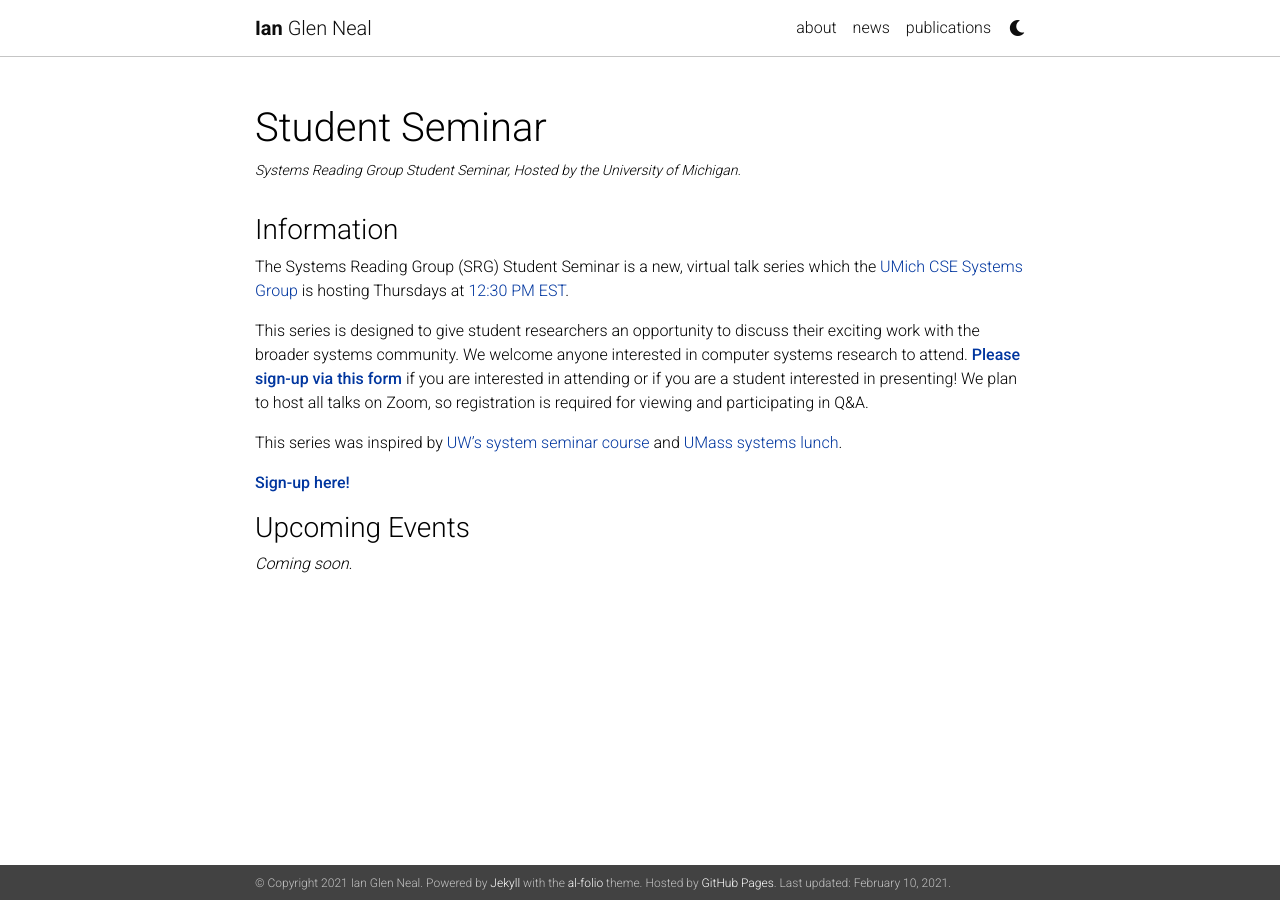
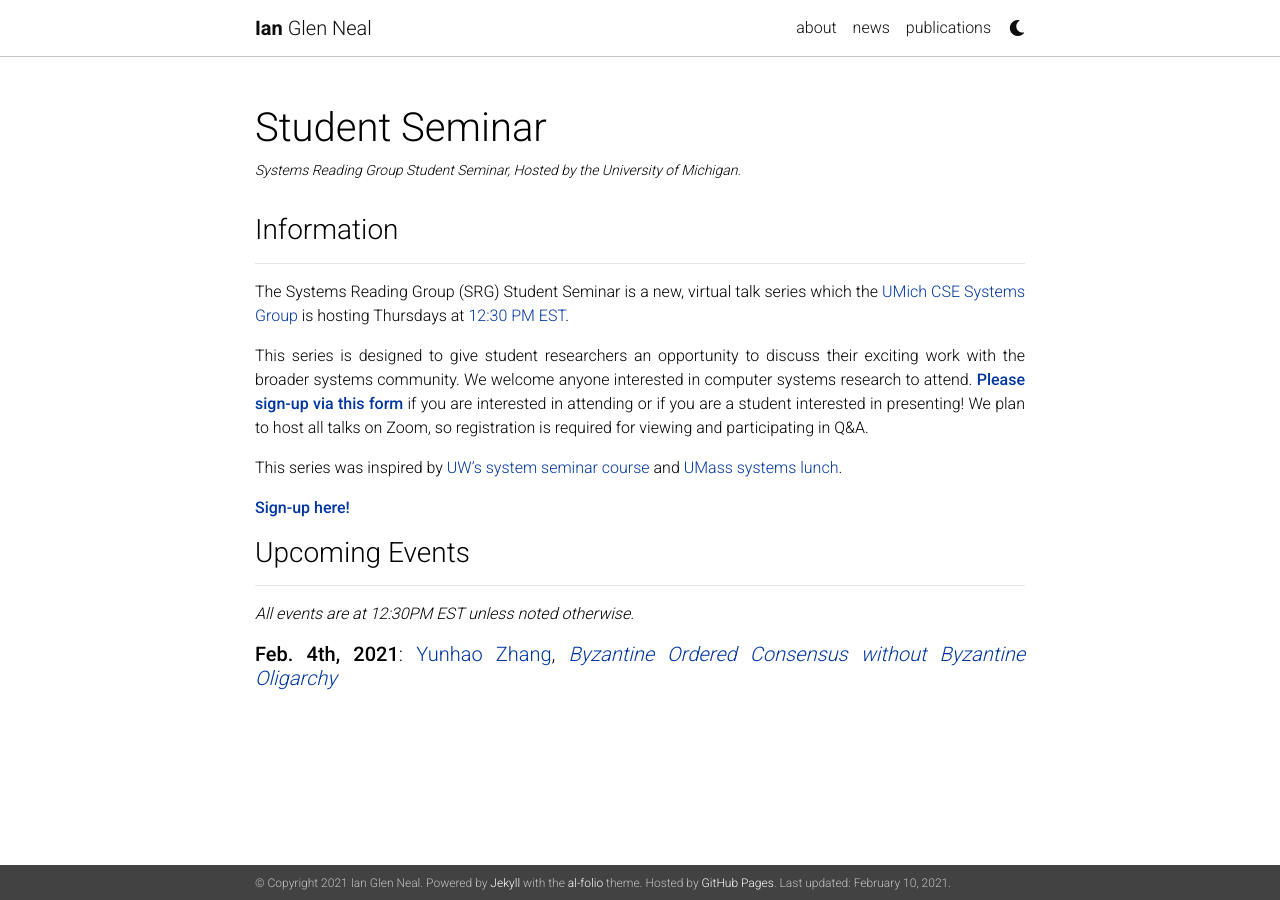
Before and after one commit to iangneal/iangneal.github.io, a Jekyll site: the page built from _pages/student_seminar.md, in a window 1280 px wide. Built offline with Jekyll 4.4.1, drawn with Linux system fonts in a browser that asks for light colours; nearby versions of some CDN libraries; a style sheet for code colours, icons or effects is not loaded.

Commit message:
Add new speaker

```diff
--- a/_layouts/page.html
+++ b/_layouts/page.html
@@ -8,7 +8,7 @@ layout: default
     <p class="post-description">{{ page.description }}</p>
   </header>
 
-  <article>
+  <article style="text-align: justify;">
     {{ content }}
   </article>
 
--- a/_pages/student_seminar.md
+++ b/_pages/student_seminar.md
@@ -7,7 +7,7 @@ nav: false
 ---
 
 ### Information
-
+---
 The Systems Reading Group (SRG) Student Seminar is a new, virtual talk series
 which the [UMich CSE Systems Group](https://systems.engin.umich.edu/) is hosting Thursdays at [12:30 PM EST](https://www.timeanddate.com/worldclock/converter.html?iso=20210128T173000&p1=784).
 
@@ -21,9 +21,13 @@ This series was inspired by [UW's system seminar course](https://courses.cs.wash
 
 [**Sign-up here!**][google-form]
 
+
 ### Upcoming Events
+---
 
-_Coming soon._
+_All events are at 12:30PM EST unless noted otherwise._
+
+##### **Feb. 4th, 2021**: [Yunhao Zhang](https://dolobyte.net/), [_Byzantine Ordered Consensus without Byzantine Oligarchy_](https://www.usenix.org/conference/osdi20/presentation/zhang-yunhao)
 
 
 [google-form]: https://forms.gle/Y2FcoZ6ppDM4SiDP6
```
